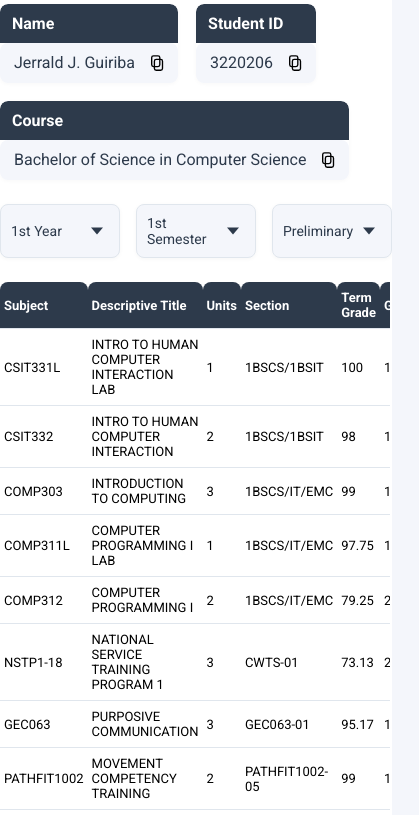
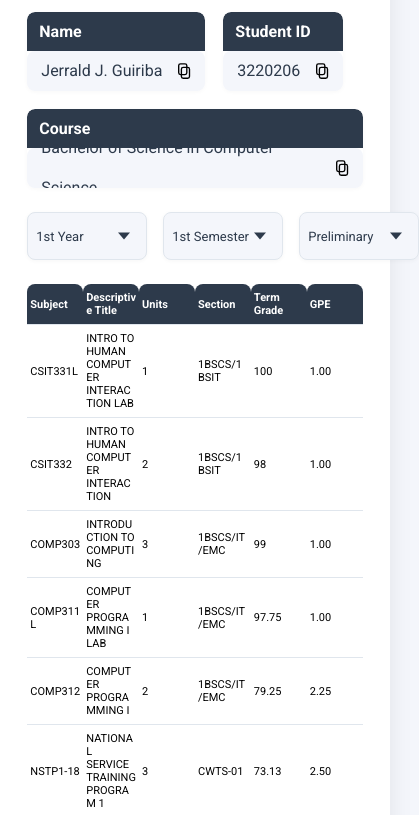
Before and after one commit to Jed556/LSS-ReGrade, a plain HTML site: page index.html in a window 390 px wide. Shown: the part 93-908 px from the top of the page, 419 px wide, since content can reach past the window. Drawn offline with Linux system fonts and the light colour scheme.

Commit message:
style: Responsive for mobile

```diff
--- a/style.css
+++ b/style.css
@@ -279,13 +279,31 @@ td {
 
 @media (max-width: 700px) {
     .container {
-        padding: 10px 2px;
+        padding: 18px 7vw !important;
+        box-sizing: border-box;
+    }
+
+    table {
+        table-layout: fixed;
+        width: 100%;
     }
 
     th,
     td {
-        font-size: 13px;
-        padding: 8px 4px;
+        font-size: 11px;
+        padding: 7px 3px;
+        word-break: break-word;
+        overflow-wrap: break-word;
+        hyphens: auto;
+    }
+
+    thead td,
+    th {
+        max-width: 80px;
+        white-space: normal;
+        word-break: break-word;
+        overflow-wrap: break-word;
+        hyphens: auto;
     }
 
     .student-info-row {
@@ -305,13 +323,13 @@ td {
     }
 
     .custom-dropdown-selected {
-        font-size: 14px;
-        padding: 8px 34px 8px 10px;
-        min-height: 36px;
+        font-size: 13px;
+        padding: 7px 28px 7px 8px;
+        min-height: 32px;
     }
 
     .custom-dropdown-option {
-        font-size: 14px;
-        padding: 10px 12px;
+        font-size: 13px;
+        padding: 8px 10px;
     }
 }
```
